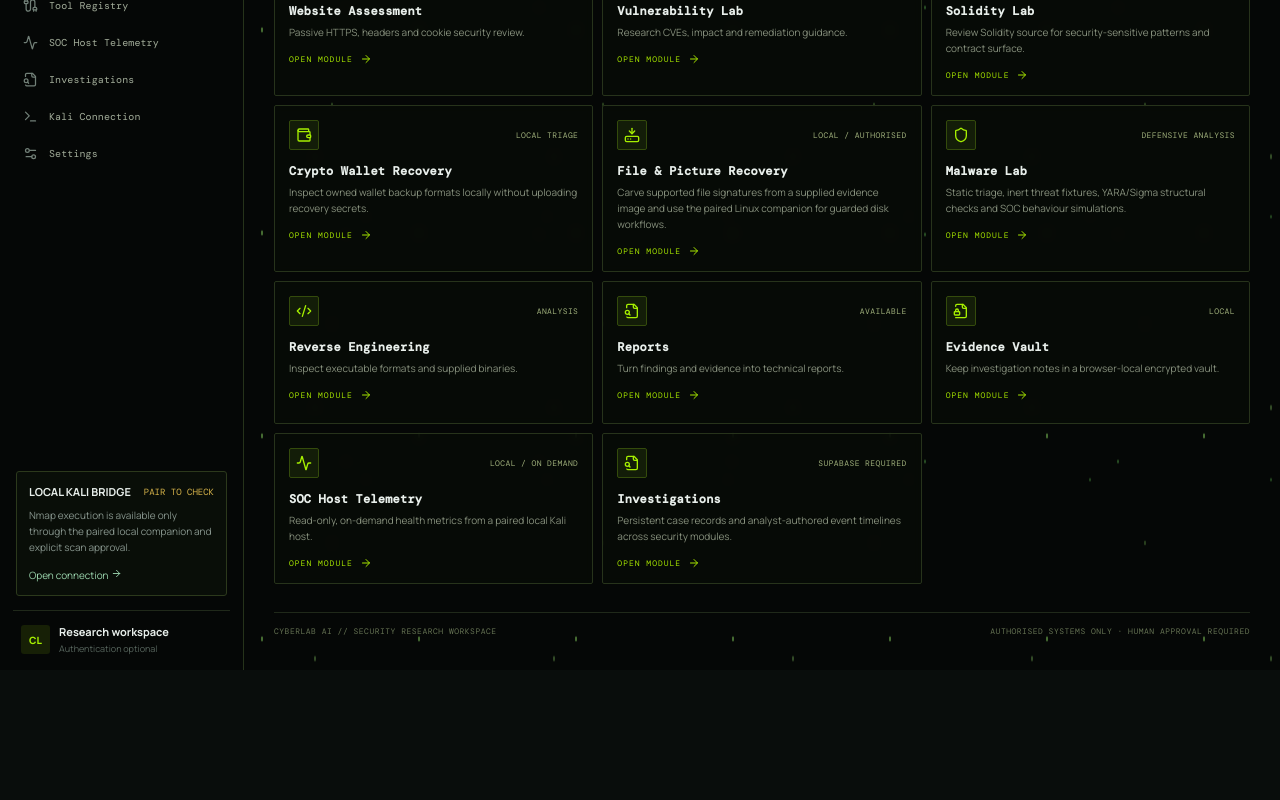
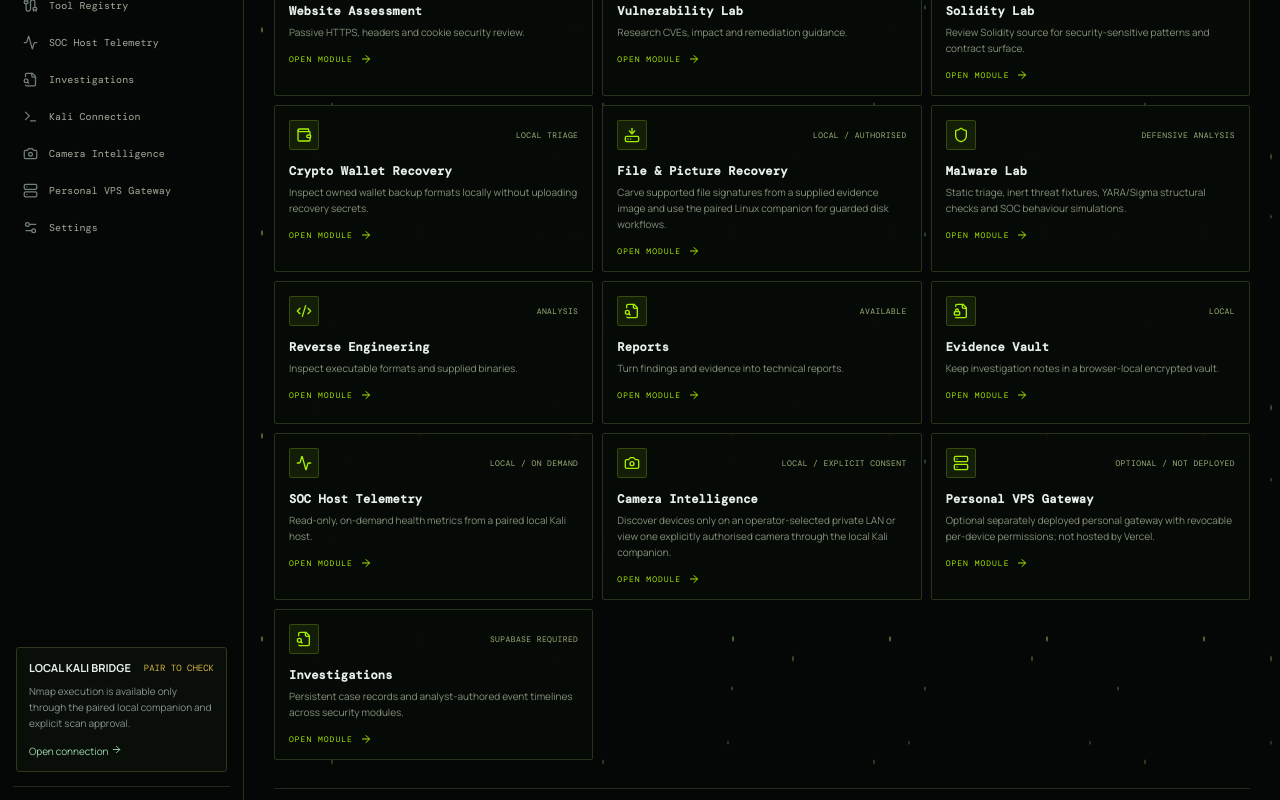
Before and after one commit to abelmiracle377-stack/cyberlab-ai, a Next.js app: page / in a window 1280 px wide. Shown: the part 1363-2163 px from the top of the page. Before the commit the page ends 2033 px from the top, so only its background shows below. Built offline with nearby package versions, Linux system fonts and the light colour scheme; no server answers.

Commit message:
feat(dashboard): add camera and personal gateway entries

```diff
--- a/app/page.tsx
+++ b/app/page.tsx
@@ -2,9 +2,9 @@
 
 import { useEffect, useMemo, useState } from "react";
 import {
-  Activity, ArrowRight, Bell, Bot, BookOpen, Bug, Cable, ChevronDown, CircleHelp, Code2, Command, CreditCard, Laptop, FileCode2,
+  Activity, ArrowRight, Bell, Bot, BookOpen, Bug, Cable, Camera, ChevronDown, CircleHelp, Code2, Command, CreditCard, Laptop, FileCode2,
   Database, FileLock2, FileSearch, Fingerprint, HardDriveDownload, Globe, Globe2, Layers3, Menu, Network,
-  Radar, Search, Settings2, Shield, ShieldCheck, Terminal, Workflow, Wallet, X, Zap,
+  Radar, Search, Server, Settings2, Shield, ShieldCheck, Terminal, Workflow, Wallet, X, Zap,
 } from "lucide-react";
 
 const groups = [
@@ -48,6 +48,8 @@ const groups = [
     { label: "SOC Host Telemetry", icon: Activity, href: "/kali-connection" },
     { label: "Investigations", icon: FileSearch, href: "/investigations" },
     { label: "Kali Connection", icon: Terminal, href: "/kali-connection" },
+    { label: "Camera Intelligence", icon: Camera, href: "/kali-connection#camera-intelligence" },
+    { label: "Personal VPS Gateway", icon: Server, href: "/kali-connection#vps-gateway" },
     { label: "Settings", icon: Settings2, href: "/settings" },
   ]},
 ];
@@ -78,6 +80,8 @@ const modules = [
   { name:"Reports", desc:"Turn findings and evidence into technical reports.", icon:FileSearch, state:"AVAILABLE", href:"/reports" },
   { name:"Evidence Vault", desc:"Keep investigation notes in a browser-local encrypted vault.", icon:FileLock2, state:"LOCAL", href:"/evidence-vault" },
   { name:"SOC Host Telemetry", desc:"Read-only, on-demand health metrics from a paired local Kali host.", icon:Activity, state:"LOCAL / ON DEMAND", href:"/kali-connection" },
+  { name:"Camera Intelligence", desc:"Discover devices only on an operator-selected private LAN or view one explicitly authorised camera through the local Kali companion.", icon:Camera, state:"LOCAL / EXPLICIT CONSENT", href:"/kali-connection#camera-intelligence" },
+  { name:"Personal VPS Gateway", desc:"Optional separately deployed personal gateway with revocable per-device permissions; not hosted by Vercel.", icon:Server, state:"OPTIONAL / NOT DEPLOYED", href:"/kali-connection#vps-gateway" },
   { name:"Investigations", desc:"Persistent case records and analyst-authored event timelines across security modules.", icon:FileSearch, state:"SUPABASE REQUIRED", href:"/investigations" },
 ];
 
```
